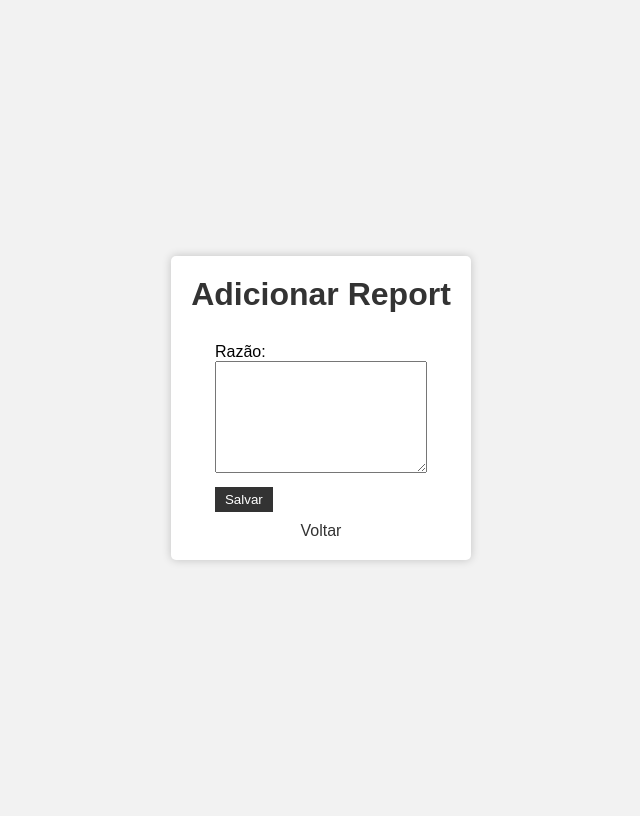
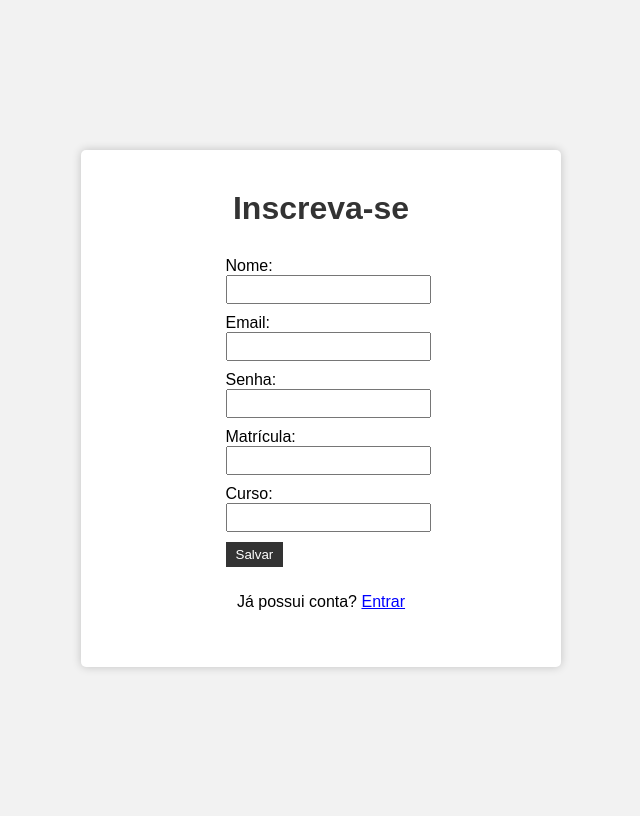
Before and after one commit to tutusl/projeto_individual_bd, a Flask app: page /create in a window 1280 px wide. Shown: the whole page, without its empty margins (319-959 px from the left). Run offline with Flask 3, Linux system fonts and the light colour scheme; parts of the project's set-up code (start-up, migrations or seed data) failed here and were passed over.

```diff
--- a/backend/templates/create.html
+++ b/backend/templates/create.html
@@ -1,7 +1,7 @@
 <!DOCTYPE html>
 <html>
 <head>
-    <title>Adicionar Report</title>
+    <title>Inscreva-se</title>
     <style>
         /* Estilos CSS */
         body {
@@ -13,12 +13,13 @@
             background-color: #f2f2f2;
         }
 
-        .report-box {
+        .register-box {
             background-color: #fff;
-            padding: 20px;
+            padding: 40px;
             border-radius: 5px;
             box-shadow: 0 0 10px rgba(0, 0, 0, 0.2);
             margin: 20px;
+            width: 400px;
             display: flex;
             flex-direction: column;
             align-items: center;
@@ -34,11 +35,13 @@
         label {
             display: block;
             margin-top: 10px;
+            text-align: left;
         }
 
-        textarea {
-            width: 200px;
-            height: 100px;
+        input[type="text"],
+        input[type="email"],
+        input[type="password"] {
+            width: 100%;
             padding: 5px;
         }
 
@@ -51,25 +54,42 @@
             cursor: pointer;
         }
 
-        a {
-            text-decoration: none;
-            color: #333;
+        .login-link {
             margin-top: 10px;
             text-align: center;
+        }
+
+        .login-link a {
+            color: blue;
+            text-decoration: underline;
+            cursor: pointer;
         }
     </style>
 </head>
 <body>
-    <div class="report-box">
-        <h1>Adicionar Report</h1>
+    <div class="register-box">
+        <h1>Inscreva-se</h1>
+        <form action="/create" method="POST">
+            <label for="nome">Nome:</label>
+            <input type="text" id="nome" name="nome" required><br>
 
-        <form action="/report/create/{{ evaluation_id }}" method="POST">
-            <label for="reason">Razão:</label>
-            <textarea id="reason" name="reason" required></textarea><br>
+            <label for="email">Email:</label>
+            <input type="email" id="email" name="email" required><br>
+
+            <label for="senha">Senha:</label>
+            <input type="password" id="senha" name="senha" required><br>
+
+            <label for="matricula">Matrícula:</label>
+            <input type="text" id="matricula" name="matricula" required><br>
+
+            <label for="curso">Curso:</label>
+            <input type="text" id="curso" name="curso" required><br>
 
             <input type="submit" value="Salvar">
         </form>
-        <a href="/home">Voltar</a>
+        <div class="login-link">
+            <p>Já possui conta? <a href="/login">Entrar</a></p>
+        </div>
     </div>
 </body>
 </html>
```
Also changed, not shown: backend/templates/create_report.html (+60 -1 lines).
